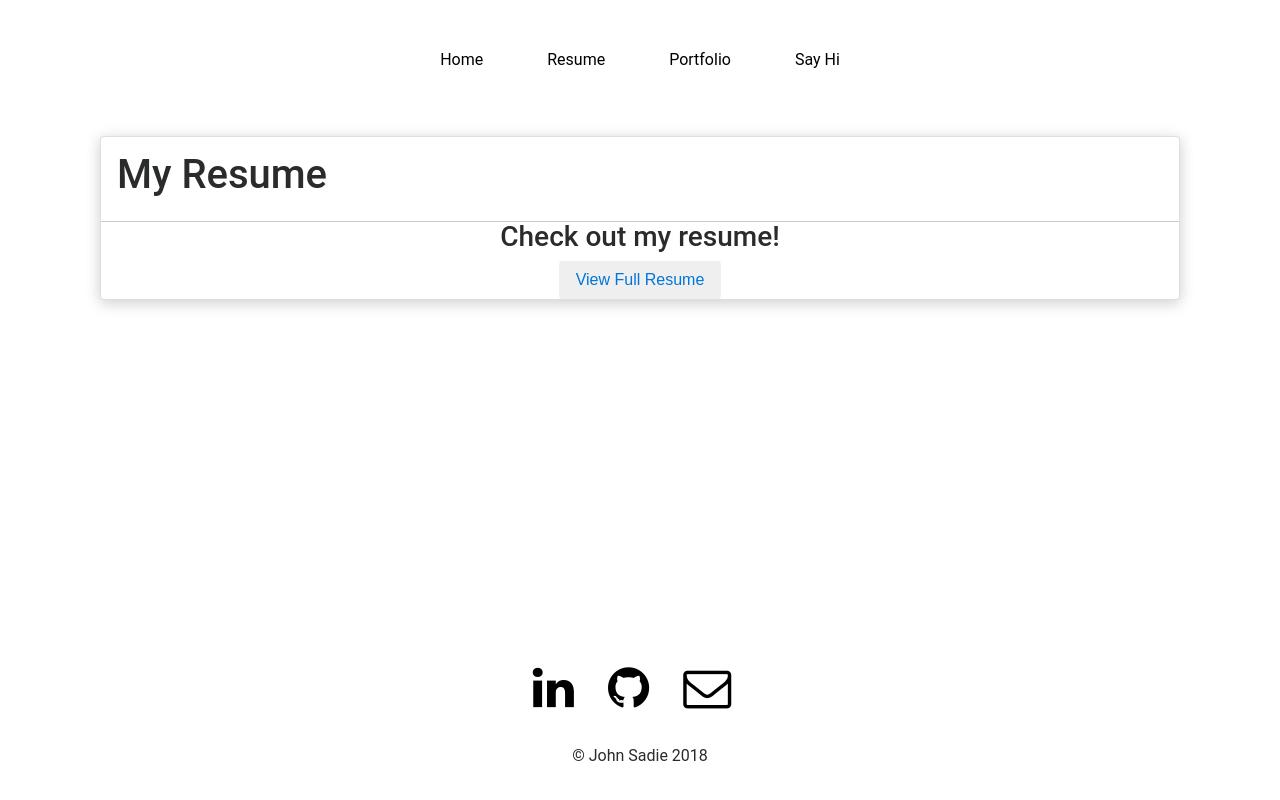
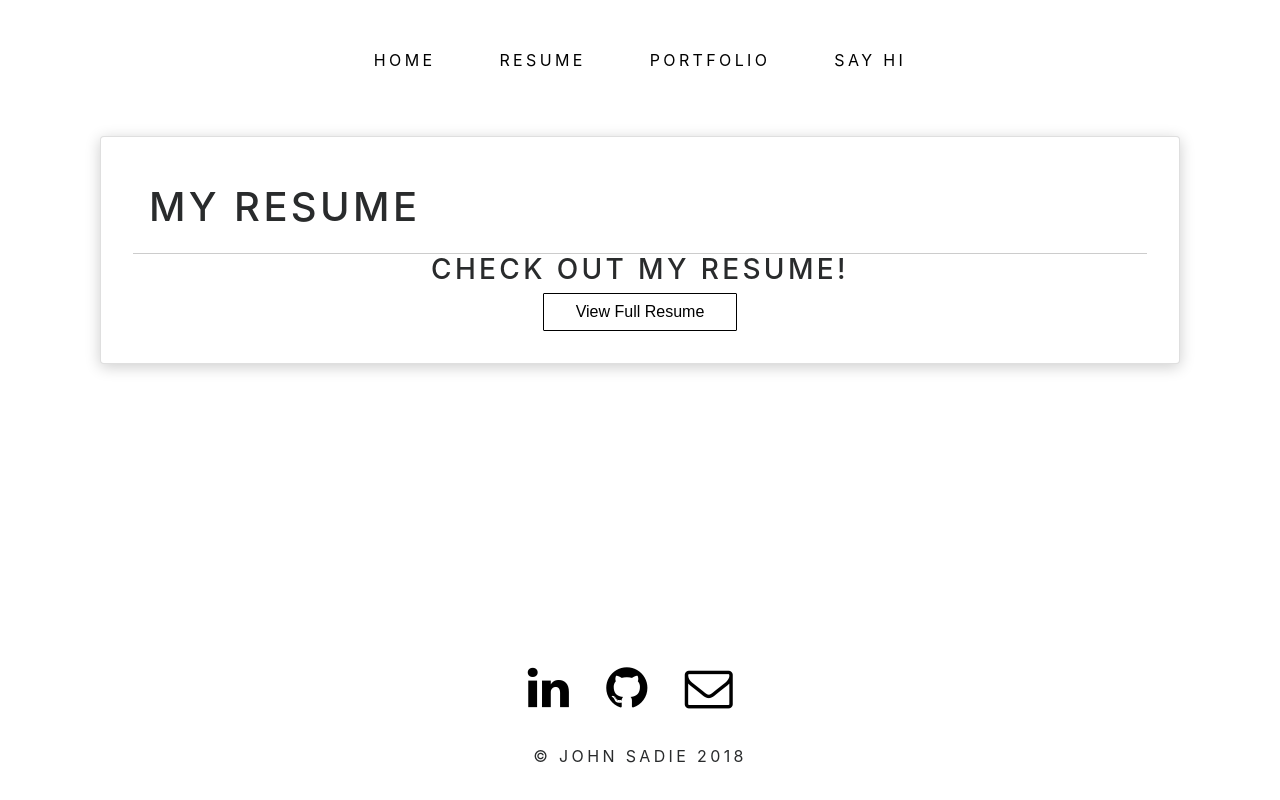
Before and after one commit to JohnEdwardSadie/Profile, a React (Create React App) app: page /Resume in a window 1280 px wide. Built offline with nearby package versions, Linux system fonts and the light colour scheme.

Commit message:
feature(Style): adding more design

```diff
--- a/src/App.css
+++ b/src/App.css
@@ -19,6 +19,7 @@ CSS GOES HERE
 }
 
 .card {
+  padding: 2rem;
   margin: auto;
   width: 1080px;
   max-height: 720px;
@@ -51,6 +52,10 @@ ul {
   color: #000000;
 }
 
+.navButton a:hover{
+  border-bottom: 0.25rem solid #F84443;
+}
+
 
 a {
 	text-decoration: none;
@@ -62,7 +67,7 @@ section ul {
 
 section a {
 	padding: 7px;
-    color: black;
+  color: black;
 }
 
 section a:not(:first-child) {
@@ -75,13 +80,35 @@ section i {
 }
 
 section a:nth-child(1):hover i {
-	color: #DC7D70;
+	color: #F84443;
 }
 
 section a:nth-child(2):hover i {
-	color: #DC7D70;
+	color: #F84443;
 }
 
 section a:nth-child(3):hover i {
-	color: #DC7D70;
+	color: #F84443;
 }
+
+/* Main Button Style  */
+
+.btn {
+  padding-top: 0.5rem;
+  padding-bottom: 0.5rem;
+  padding-left: 2rem;
+  padding-right: 2rem;
+  border-radius: 1px;
+  background: none;
+  border: 1px solid black;
+}
+
+.btn:hover {
+  border: none;
+  box-shadow: 0px 3px 15px rgba(0,0,0,0.2);
+  color: #FFFFFF;
+  background-color: #F84443;
+}
+
+
+/* End Main Button Style */
--- a/src/Components/Resume.jsx
+++ b/src/Components/Resume.jsx
@@ -9,7 +9,8 @@ class Resume extends Component {
           title="My Resume"
           />
         <h3>Check out my resume!</h3>
-        <button className="btn">  <a href="#" className="button">View Full Resume</a></button>
+        <a href="/"><button className="btn">View Full Resume</button></a>
+
       </div>
     )
   }
--- a/src/index.css
+++ b/src/index.css
@@ -1,6 +1,9 @@
 body {
   margin: 0;
   padding: 0;
-  font-family: roboto;
-  background-color: white;
+  font: Lato, sans-serif, open-sans;
+  letter-spacing: 0.21em;
+  text-transform: uppercase;
+  text-align: center;
+  margin-bottom: 0;
 }
```
